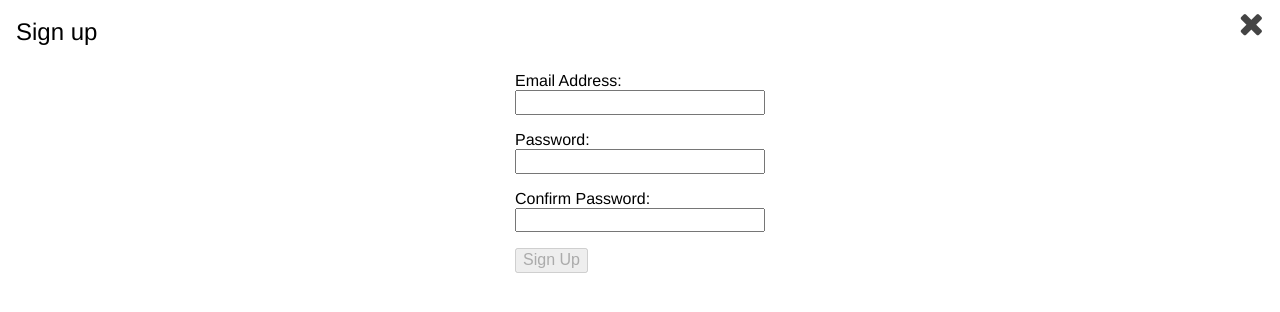
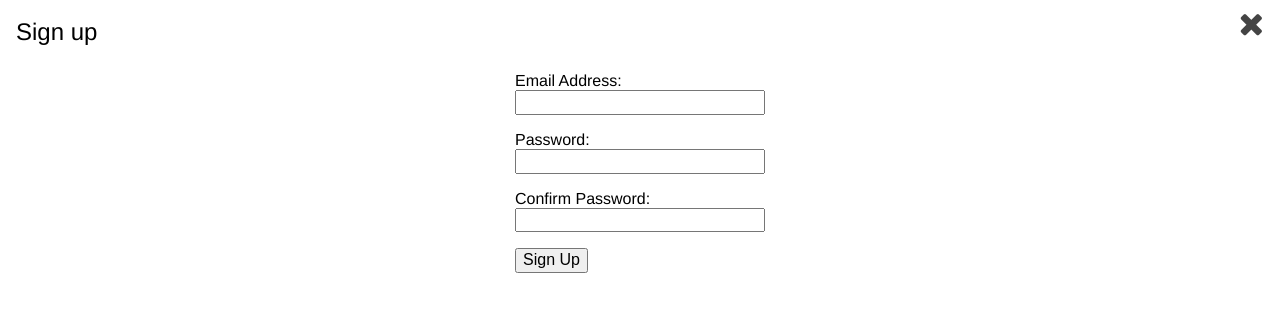
Before and after one commit to dabowheel/displaytime, a Vue app: page /register in a window 1280 px wide. Shown: the top 312 px of the page. Built offline with nearby package versions, Linux system fonts and the light colour scheme.

Commit message:
register validation

```diff
--- a/src/Register.vue
+++ b/src/Register.vue
@@ -1,22 +1,31 @@
 <template>
   <div id="register">
-    <div class="form">
+    <form id="signUpForm" class="form">
       <div class="form-group">
-        <label class='register-label'>Email Address:</label>
-        <input id='email' type='text' class="register-field" v-model='email'>
+        <label for='email' class='register-label'>Email Address:</label>
+        <input id='email' type='text' class="register-field" data-h5-errorid="invalid-email" required title='Email is required' v-model='email'>
+        <div v-if='validateEmail && emailError != ""' class='error'>
+          {{ emailError}}
+        </div>
       </div>
       <div class="form-group">
-        <label class='register-label'>Password:</label>
-        <input id='password' type='password' class="register-field" v-model='password'>
+        <label for='password' class='register-label'>Password:</label>
+        <input id='password' type='password' class="register-field" data-h5-errorid='invalid-password' required title='Password is required' v-model='password'>
+        <div v-if='validatePassword && passwordError != ""' class='error'>
+          {{ passwordError }}
+        </div>
       </div>
       <div class="form-group">
-        <label class='register-label'>Confirm Password:</label>
-        <input id='confirmPassword' type='password' class="register-field" v-model='confirmPassword'>
+        <label for='confirmPassword' class='register-label'>Confirm Password:</label>
+        <input id='confirmPassword' type='password' class="register-field" data-h5-errorid='invalid-confirm-password' required title='Confirm Password is required' v-model='confirmPassword'>
+        <div v-if='validateConfirmPassword && confirmPasswordError != ""' class="error">
+          {{ confirmPasswordError }}
+        </div>
       </div>
       <div class="form-group">
-        <button v-bind:disabled="valid == false">Sign Up</button>
+        <button v-on:click.prevent="clickSignUp" type="submit">Sign Up</button>
       </div>
-    </div>
+    </form>
   </div>
 </template>
 
@@ -26,25 +35,28 @@
       return {
         email: "",
         password: "",
-        confirmPassword: ""
+        confirmPassword: "",
+        validateEmail: false,
+        validatePassword: false,
+        validateConfirmPassword: false
       }
     },
     computed: {
-      checkEmail() {
+      emailError() {
         if (!this.email)
           return "Email needs a value"
         if (!((/[^ @]+@[^ @]+/).exec(this.email)))
           return "Email must be a valid email address"
         return ""
       },
-      checkPassword() {
+      passwordError() {
         if (!this.password)
           return "Password needs a value"
         if (this.password.length < 8)
           return "Password must be at least 8 characters"
         return ""
       },
-      checkConfirmPassword() {
+      confirmPasswordError() {
         if (this.checkPassword)
           return ""
         if (!this.confirmPassword)
@@ -54,22 +66,32 @@
         return ""
       },
       valid() {
-        return (this.checkEmail + this.checkPassword + this.checkConfirmPassword) == ""
+        return true;
+        return (this.emailError + this.passwordError + this.confirmPasswordError) == ""
       }
     },
     watch: {
       email() {
-        document.getElementById("email").setCustomValidity(this.checkEmail)
+        if (this.email)
+          this.validateEmail = true
       },
       password() {
-        document.getElementById("password").setCustomValidity(this.checkPassword)
-        document.getElementById("confirmPassword").setCustomValidity(this.checkConfirmPassword)
+        if (this.password)
+          this.validatePassword = true
       },
       confirmPassword() {
-        document.getElementById("confirmPassword").setCustomValidity(this.checkConfirmPassword)
+        if (this.confirmPassword)
+          this.validateConfirmPassword = true
+      }
+    },
+    methods: {
+      clickSignUp() {
+        this.validateEmail = true
+        this.validatePassword = true
+        this.validateConfirmPassword = true
       }
     }
-  };
+  }
 </script>
 
 <style>
@@ -90,4 +112,7 @@
   input {
     box-sizing: border-box;
   }
+  .error {
+    color: red;
+  }
 </style>
```
